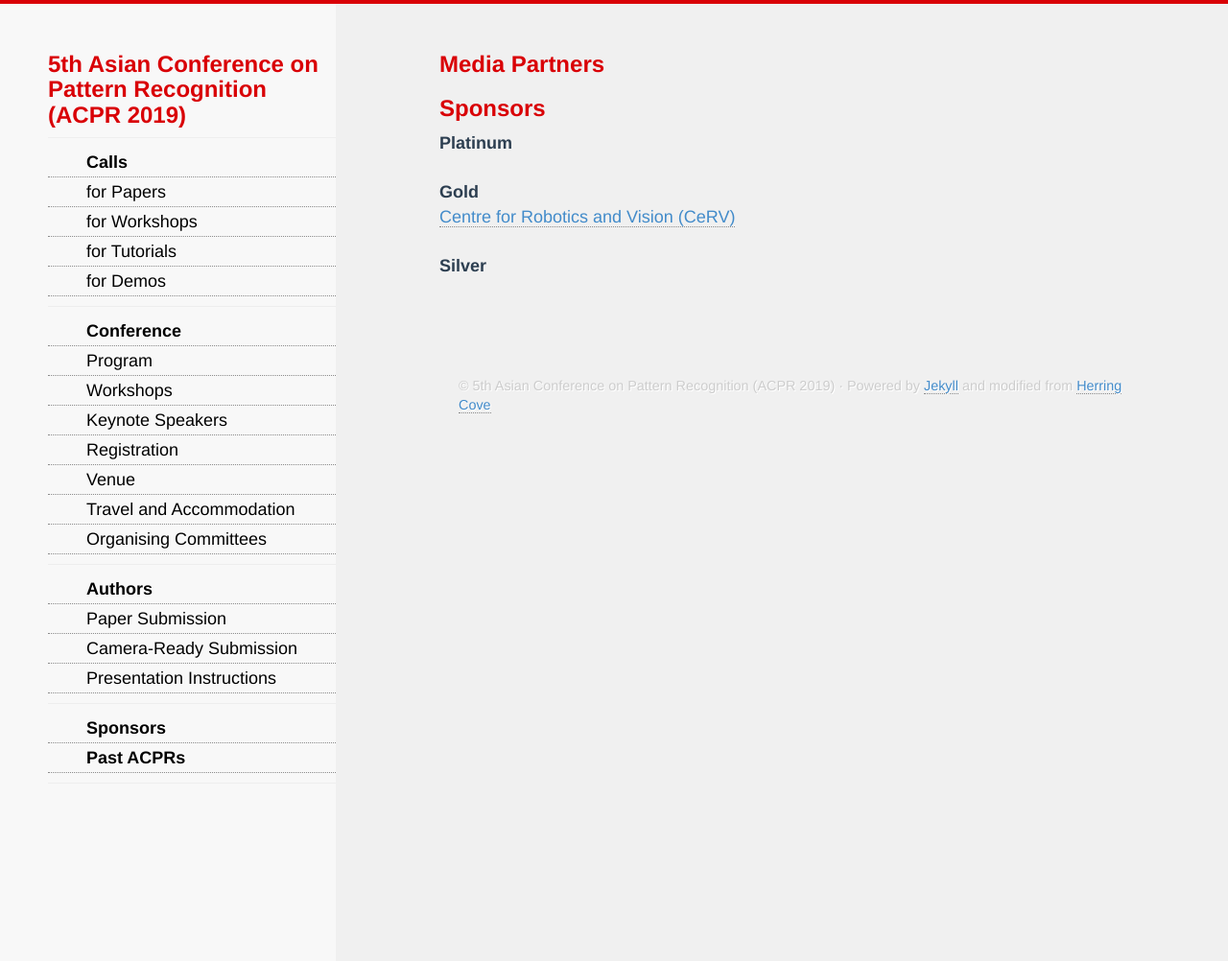
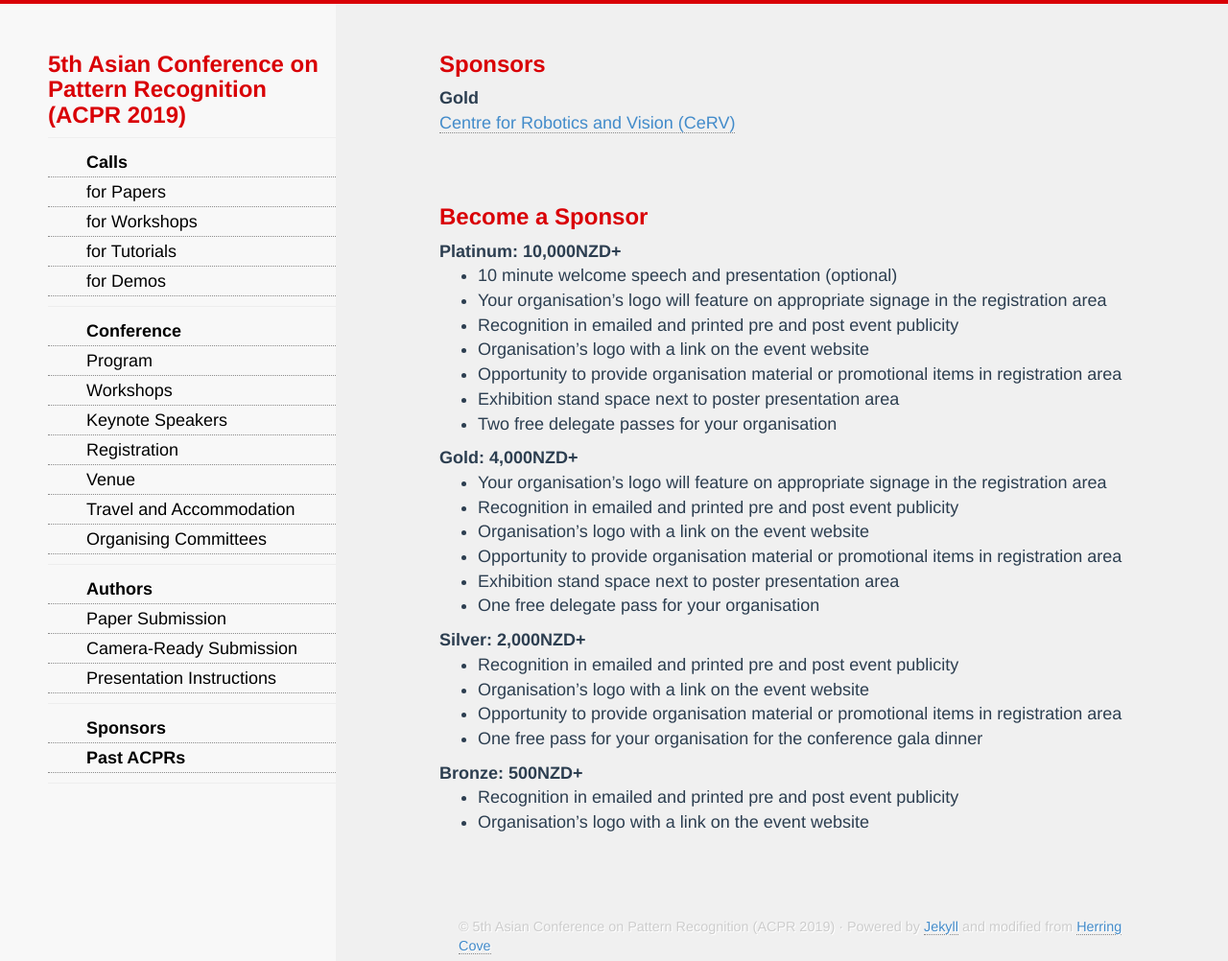
Before and after one commit to AndrewChenUoA/ACPR2019, a Jekyll site: the page built from sponsorship.html, in a window 1280 px wide and 1002 px high. Shown: the whole window at 96% size. Built offline with Jekyll 4.4.1, drawn with Linux system fonts in a browser that asks for light colours; nearby versions of some CDN libraries; Markdown is read by kramdown in place of the engine named in the settings.

Commit message:
Update sponsorship

```diff
--- a/sponsorship.html
+++ b/sponsorship.html
@@ -2,16 +2,47 @@
 title: ACPR 2019 - The 5th Asian Conference on Pattern Recognition
 ---
 <div>
-<h3>Media Partners</h3>
-
+<!--<h3>Media Partners</h3>-->
 <h3>Sponsors</h3>
-<b>Platinum</b><br/>
-<br/>
-
 <b>Gold</b><br/>
 <a href="https://cerv.aut.ac.nz">Centre for Robotics and Vision (CeRV)</a><br/>
 <br/>
+<br/>
 
-<b>Silver</b><br/>
-<br/>
+<h3>Become a Sponsor</h3>
+<b>Platinum: 10,000NZD+</b><br/>
+<ul>
+<li>10 minute welcome speech and presentation (optional)</li>
+<li>Your organisation’s logo will feature on appropriate signage in the registration area </li>
+<li>Recognition in emailed and printed pre and post event publicity</li>
+<li>Organisation’s logo with a link on the event website</li>
+<li>Opportunity to provide organisation material or promotional items in registration area</li>
+<li>Exhibition stand space next to poster presentation area</li>
+<li>Two free delegate passes for your organisation</li>
+</ul>
+
+<b>Gold: 4,000NZD+</b><br/>
+<ul>
+<li>Your organisation’s logo will feature on appropriate signage in the registration area</li>
+<li>Recognition in emailed and printed pre and post event publicity</li>
+<li>Organisation’s logo with a link on the event website</li>
+<li>Opportunity to provide organisation material or promotional items in registration area</li>
+<li>Exhibition stand space next to poster presentation area</li>
+<li>One free delegate pass for your organisation</li>
+</ul>
+
+<b>Silver: 2,000NZD+</b><br/>
+<ul>
+<li>Recognition in emailed and printed pre and post event publicity</li>
+<li>Organisation’s logo with a link on the event website</li>
+<li>Opportunity to provide organisation material or promotional items in registration area</li>
+<li>One free pass for your organisation for the conference gala dinner</li>
+</ul>
+
+<b>Bronze: 500NZD+</b><br/>
+<ul>
+<li>Recognition in emailed and printed pre and post event publicity</li>
+<li>Organisation’s logo with a link on the event website</li>
+</ul>
+
 </div>
```
